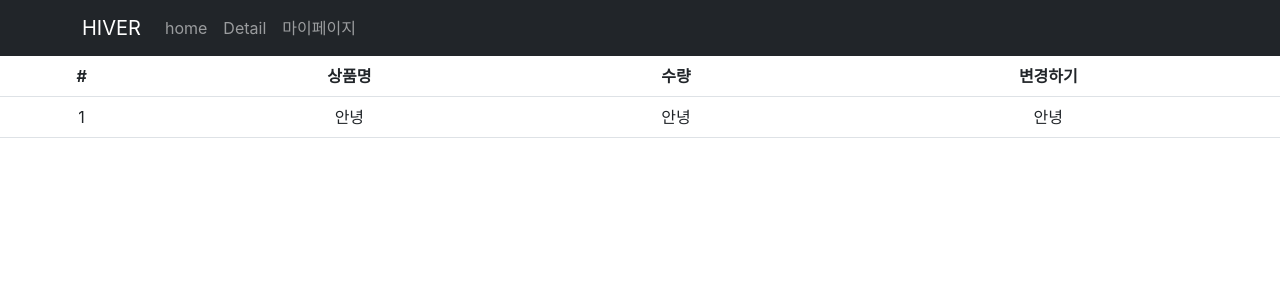
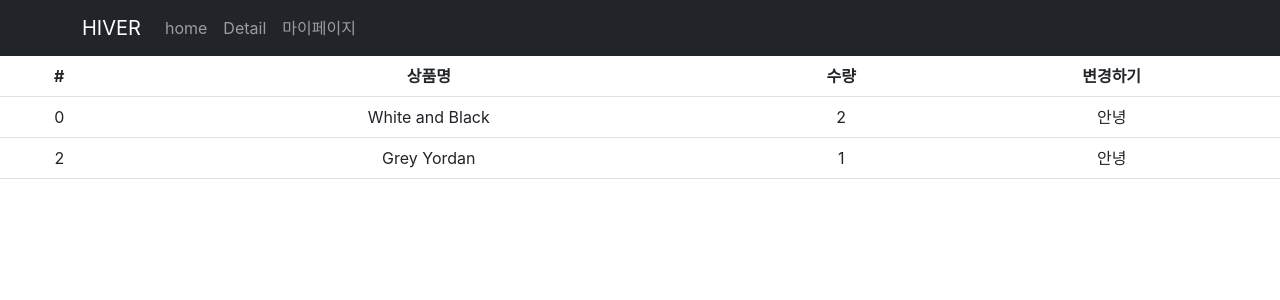
Before and after one commit to zzuzzu0205/react-studt-shop, a React (Create React App) app: page /cart in a window 1280 px wide. Shown: the top 300 px of the page. Built offline with nearby package versions, Linux system fonts and the light colour scheme; the HTML template or start-up script is replaced by a standard one.

Commit message:
'redux2'

```diff
--- a/src/routes/Cart.js
+++ b/src/routes/Cart.js
@@ -1,5 +1,10 @@
 import { Table } from "react-bootstrap";
+import { useSelector } from "react-redux";
 function Cart() {
+  let a = useSelector((state) => {
+    return state;
+  });
+
   return (
     <div>
       <Table>
@@ -13,9 +18,15 @@ function Cart() {
         </thead>
         <tbody>
           <tr>
-            <td>1</td>
+            <td>{a.user[0].id}</td>
+            <td>{a.user[0].name}</td>
+            <td>{a.user[0].count}</td>
             <td>안녕</td>
-            <td>안녕</td>
+          </tr>
+          <tr>
+            <td>{a.user[1].id}</td>
+            <td>{a.user[1].name}</td>
+            <td>{a.user[1].count}</td>
             <td>안녕</td>
           </tr>
         </tbody>
--- a/src/store.js
+++ b/src/store.js
@@ -1,5 +1,15 @@
-import { configureStore } from "@reduxjs/toolkit";
+import { configureStore, createSlice } from "@reduxjs/toolkit";
+
+let user = createSlice({
+  name: "user",
+  initialState: [
+    { id: 0, name: "White and Black", count: 2 },
+    { id: 2, name: "Grey Yordan", count: 1 },
+  ],
+});
 
 export default configureStore({
-  reducer: {},
+  reducer: {
+    user: user.reducer,
+  },
 });
```
